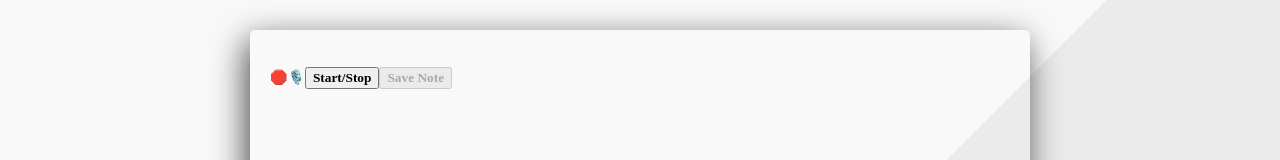
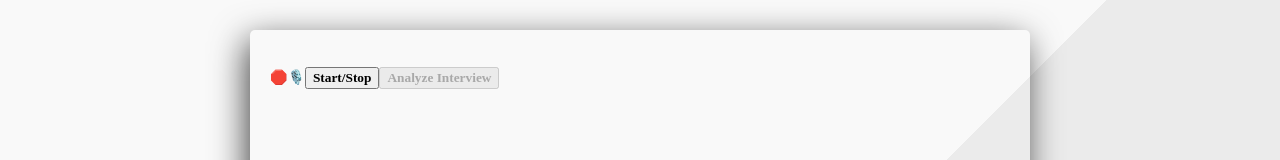
Before and after one commit to baebang/DajabA, a React (Create React App) app: page /SpeechFunction in a window 1280 px wide. Shown: the part 281-441 px from the top of the page. Built offline with nearby package versions, Linux system fonts and the light colour scheme; a web font is replaced by a local one.

Commit message:
Fix: Change SpeechFunction Button name

```diff
--- a/src/pages/SpeechFunction.js
+++ b/src/pages/SpeechFunction.js
@@ -135,7 +135,7 @@ function SpeechFunction() {
                         <strong>Start/Stop</strong>
                     </button>
                     <button onClick={handleSaveNote} disabled={!note}>
-                        <strong>Save Note</strong>
+                        <strong>Analyze Interview</strong>
                     </button>
                     <p>{note}</p>
                 </div>
```
